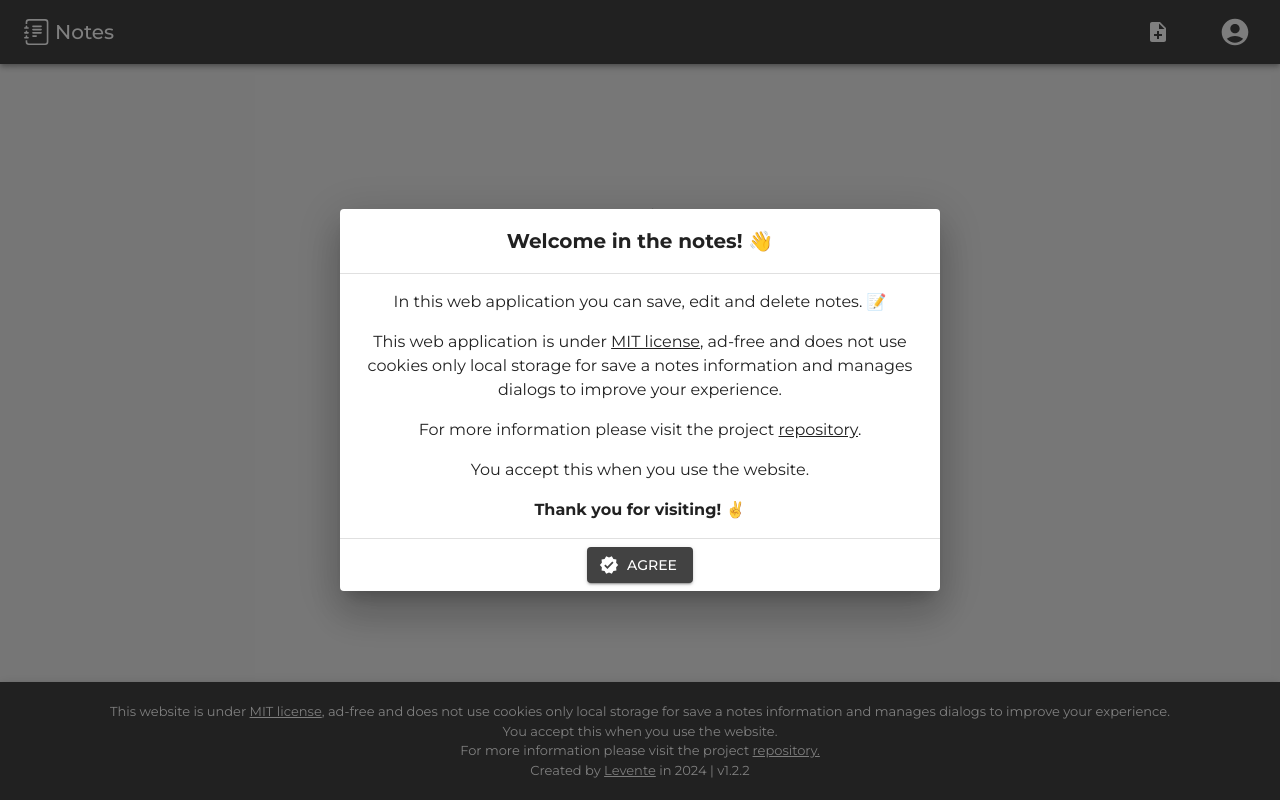
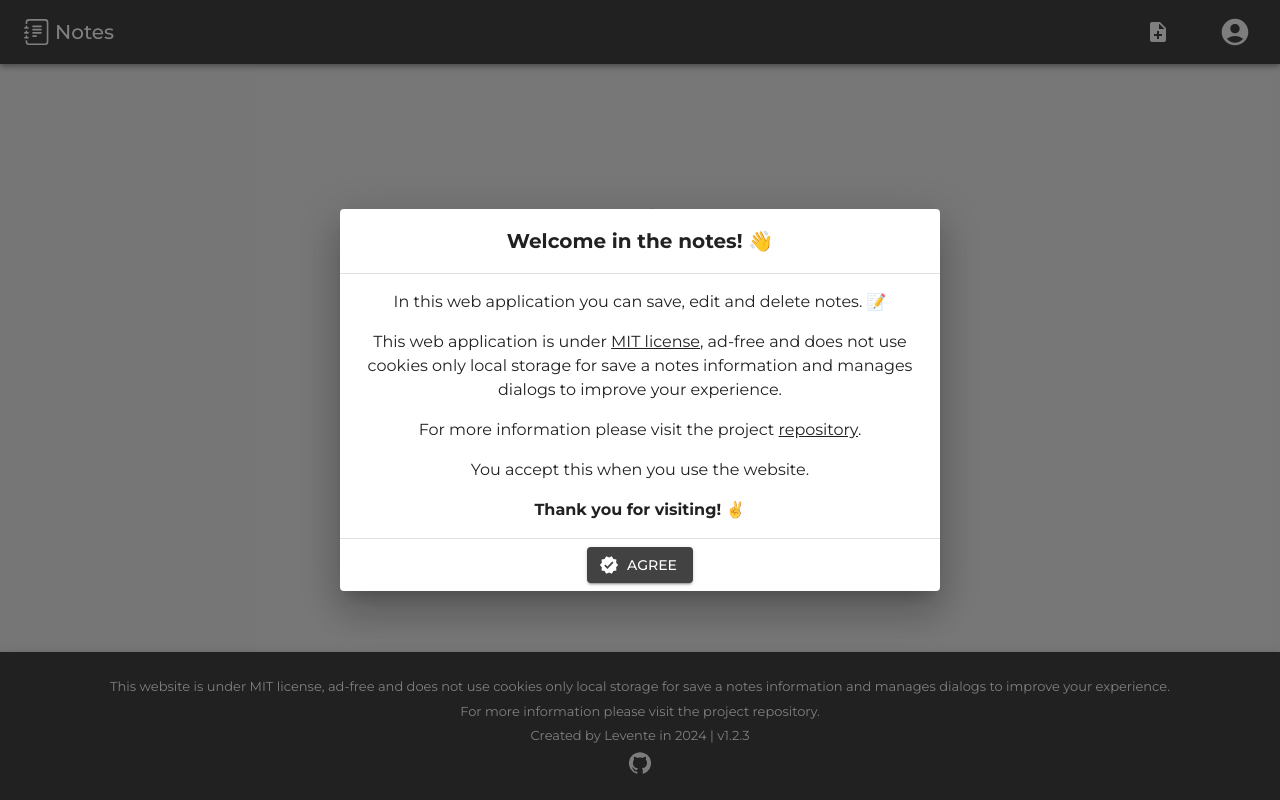
Before and after one commit to tothlevente/notes, a React (Vite) app: page / in a window 1280 px wide. Built offline with nearby package versions, Linux system fonts and the light colour scheme.

Commit message:
Developments

```diff
--- a/package.json
+++ b/package.json
@@ -1,10 +1,10 @@
 {
   "name": "notes",
   "private": true,
-  "version": "1.2.2",
+  "version": "1.2.3",
   "type": "module",
   "scripts": {
-    "dev": "vite",
+    "start": "vite",
     "build": "tsc -b && vite build",
     "lint": "eslint .",
     "preview": "vite preview"
--- a/src/components/Footer.tsx
+++ b/src/components/Footer.tsx
@@ -1,14 +1,14 @@
 import packageJson from "../../package.json";
+import GitHubIcon from "@mui/icons-material/GitHub";
 
-import { AppBar, Toolbar } from "@mui/material";
-import { grey } from "@mui/material/colors";
+import { AppBar, Box, Toolbar, Typography } from "@mui/material";
 
 export default function Footer() {
   return (
     <AppBar position="fixed" color="primary" sx={{ top: "auto", bottom: 0 }}>
-      <Toolbar>
-        <div
-          style={{
+      <Toolbar className="footer">
+        <Box
+          sx={{
             flex: 1,
             flexGrow: 1,
             margin: "20px",
@@ -16,45 +16,34 @@ export default function Footer() {
             textAlign: "center",
           }}
         >
-          <p>
-            This website is under{" "}
+          <Box
+            sx={{
+              fontSize: "small",
+            }}
+          >
+            <Typography className="typography">
+              This website is under MIT license, ad-free and does not use cookies
+              only local storage for save a notes information and manages dialogs
+              to improve your experience.
+            </Typography>
+            <Typography className="typography">
+              For more information please visit the project repository.
+            </Typography>
+            <Typography className="typography">
+              Created by Levente in 2024 | v{packageJson.version}
+            </Typography>
+          </Box>
+          <Box>
             <a
               className="link"
               target="_blank"
               rel="noreferrer"
-              style={{ color: grey[50] }}
-              href="https://github.com/tothlevente/notes/blob/main/LICENSE"
+              href="https://github.com/tothlevente/notes"
             >
-              MIT license
+              <GitHubIcon />
             </a>
-            , ad-free and does not use cookies only local storage for save a notes
-            information and manages dialogs to improve your experience.
-          </p>
-          <p>You accept this when you use the website.</p>
-          For more information please visit the project{" "}
-          <a
-            className="link"
-            target="_blank"
-            rel="noreferrer"
-            style={{ color: grey[50] }}
-            href="https://github.com/tothlevente/notes"
-          >
-            repository.
-          </a>
-          <p>
-            Created by{" "}
-            <a
-              className="link"
-              target="_blank"
-              rel="noreferrer"
-              style={{ color: grey[50] }}
-              href="https://github.com/tothlevente"
-            >
-              Levente
-            </a>{" "}
-            in 2024 | v{packageJson.version}
-          </p>
-        </div>
+          </Box>
+        </Box>
       </Toolbar>
     </AppBar>
   );
--- a/src/css/index.css
+++ b/src/css/index.css
@@ -11,3 +11,19 @@ body {
   background-color: #f2f2f2;
   color: #313131;
 }
+
+.footer {
+  .typography {
+    font-size: small;
+    margin: 5px;
+  }
+
+  .link {
+    margin: 10px;
+    color: #fafafa;
+  }
+
+  .link:hover {
+    color: #ffc107;
+  }
+}
```
Also changed, not shown: 2 other files (tests, documents, lock files or other folders).
